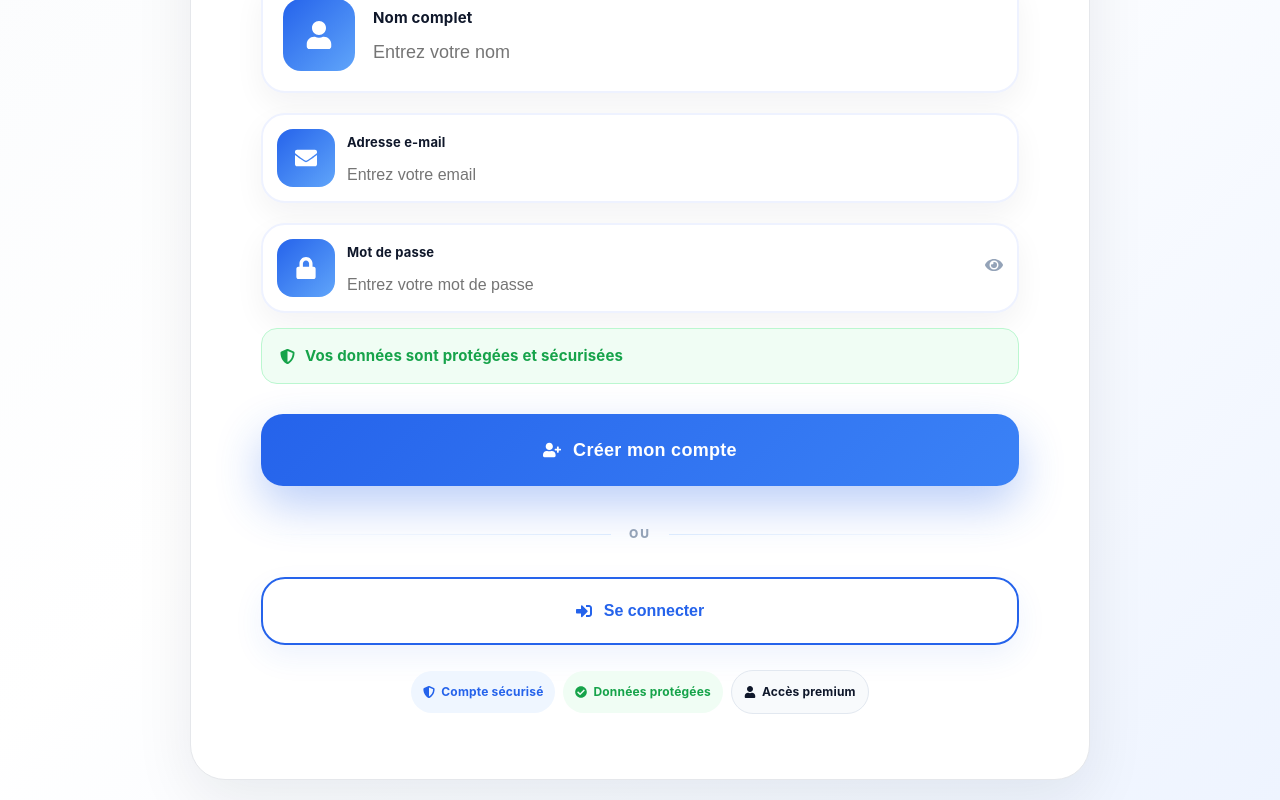
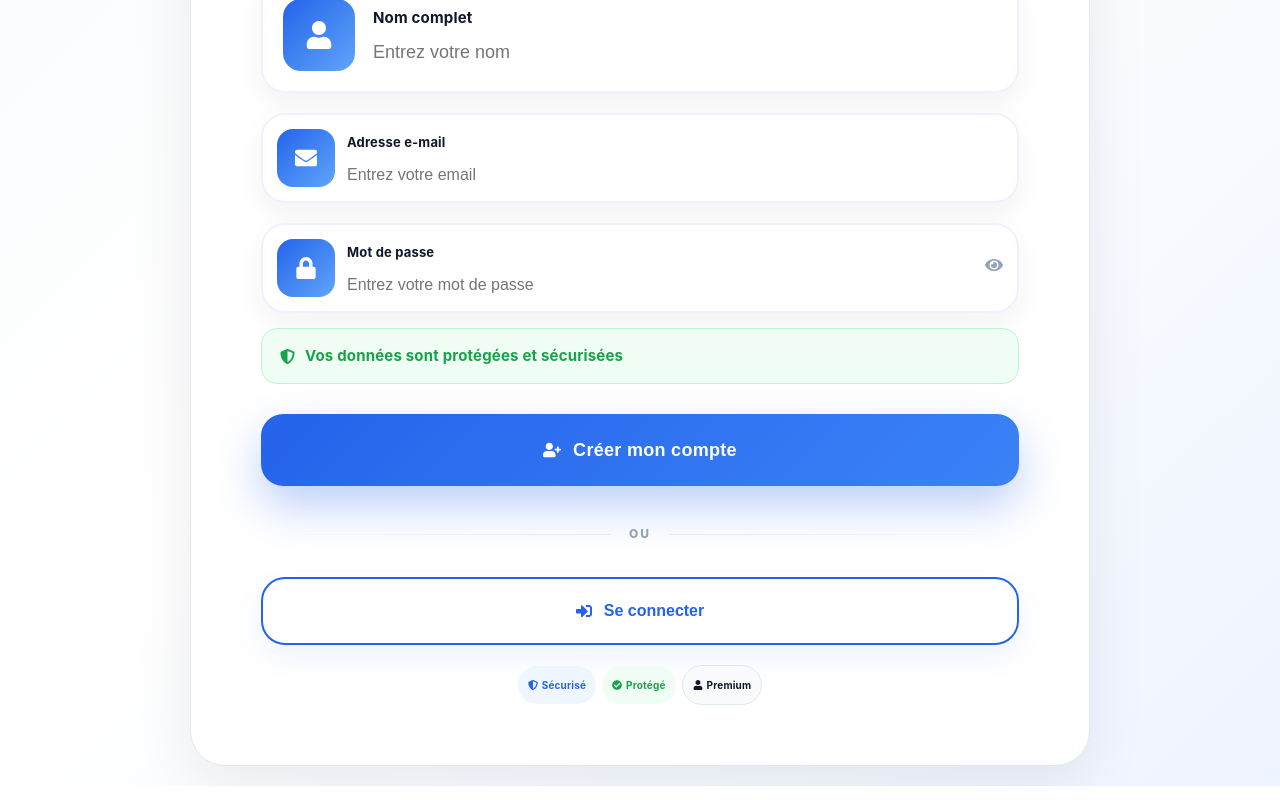
Before and after one commit to konanshopping/konanshopping, a React (Vite) app: page /register in a window 1280 px wide. Shown: the part 603-1403 px from the top of the page. Built offline with nearby package versions, Linux system fonts and the light colour scheme.

Commit message:
forgot password

```diff
--- a/src/pages/Register.jsx
+++ b/src/pages/Register.jsx
@@ -963,80 +963,64 @@ borderRadius: "16px",
 
 <div
   style={{
-    marginTop: "25px",
-
+    marginTop: "20px",
     display: "flex",
-
     justifyContent: "center",
-
     alignItems: "center",
-
-    gap: "8px",
-
-    flexWrap: "nowrap",
-
-    overflowX: "auto",
-
-    paddingBottom: "5px",
+    gap: "6px",
   }}
 >
 
   <div
   style={{
-      padding: "8px 12px",
+    padding: "6px 10px",
     background: "#eff6ff",
     color: "#2563eb",
     borderRadius: "999px",
-      fontSize: "12px",
+    fontSize: "10px",
     fontWeight: "700",
     display: "flex",
     alignItems: "center",
-      gap: "6px",
-      whiteSpace: "nowrap",
-      flexShrink: 0,
+    gap: "4px",
   }}
 >
   <FaShieldAlt />
-    Compte sécurisé
+  Sécurisé
 </div>
 
   <div
   style={{
-      padding: "8px 12px",
+    padding: "6px 10px",
     background: "#f0fdf4",
     color: "#16a34a",
     borderRadius: "999px",
-      fontSize: "12px",
+    fontSize: "10px",
     fontWeight: "700",
     display: "flex",
     alignItems: "center",
-      gap: "6px",
-      whiteSpace: "nowrap",
-      flexShrink: 0,
+    gap: "4px",
   }}
 >
   <FaCheckCircle />
-    Données protégées
+  Protégé
 </div>
 
   <div
   style={{
-      padding: "8px 12px",
+    padding: "6px 10px",
     background: "#f8fafc",
     color: "#0f172a",
     borderRadius: "999px",
-      fontSize: "12px",
+    fontSize: "10px",
     fontWeight: "700",
     display: "flex",
     alignItems: "center",
-      gap: "6px",
+    gap: "4px",
     border: "1px solid #e2e8f0",
-      whiteSpace: "nowrap",
-      flexShrink: 0,
   }}
 >
   <FaUser />
-    Accès premium
+  Premium
 </div>
 
 </div>
```
Lines whose indentation alone changed are shown as unchanged.
